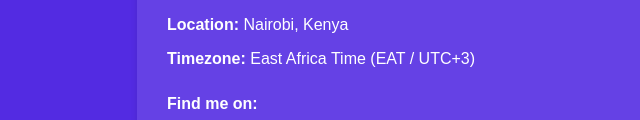
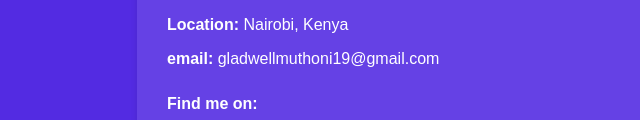
Before and after one commit to gladwellmuthoni/iyf-s11-week-01-gladwellmuthoni, a plain HTML site: page contact.html in a window 1280 px wide. Shown: the part 832-952 px from the top of the page, 173-813 px from the left. Drawn offline with Linux system fonts and the light colour scheme.

Commit message:
Update contact information in contact.html

```diff
--- a/contact.html
+++ b/contact.html
@@ -52,7 +52,7 @@
         <section class="contact-info" style="background-color: rgba(255, 255, 255, 0.1); padding: 30px; border-radius: 12px; box-shadow: 0 4px 6px rgba(0,0,0,0.1);">
             <h3 style="margin-top: 0; font-size: 1.5rem; color: #ffeb3b; margin-bottom: 15px;">Other Ways to Connect</h3>
             <p style="margin: 8px 0;"><strong>Location:</strong> Nairobi, Kenya</p>
-            <p style="margin: 8px 0; margin-bottom: 20px;"><strong>Timezone:</strong> East Africa Time (EAT / UTC+3)</p>
+            <p style="margin: 8px 0; margin-bottom: 20px;"><strong>email:</strong> gladwellmuthoni19@gmail.com</p>
 
             <p style="margin-bottom: 10px;"><strong>Find me on:</strong></p>
             <ul style="list-style-type: none; padding: 0; display: flex; gap: 20px; margin: 0;">
```
